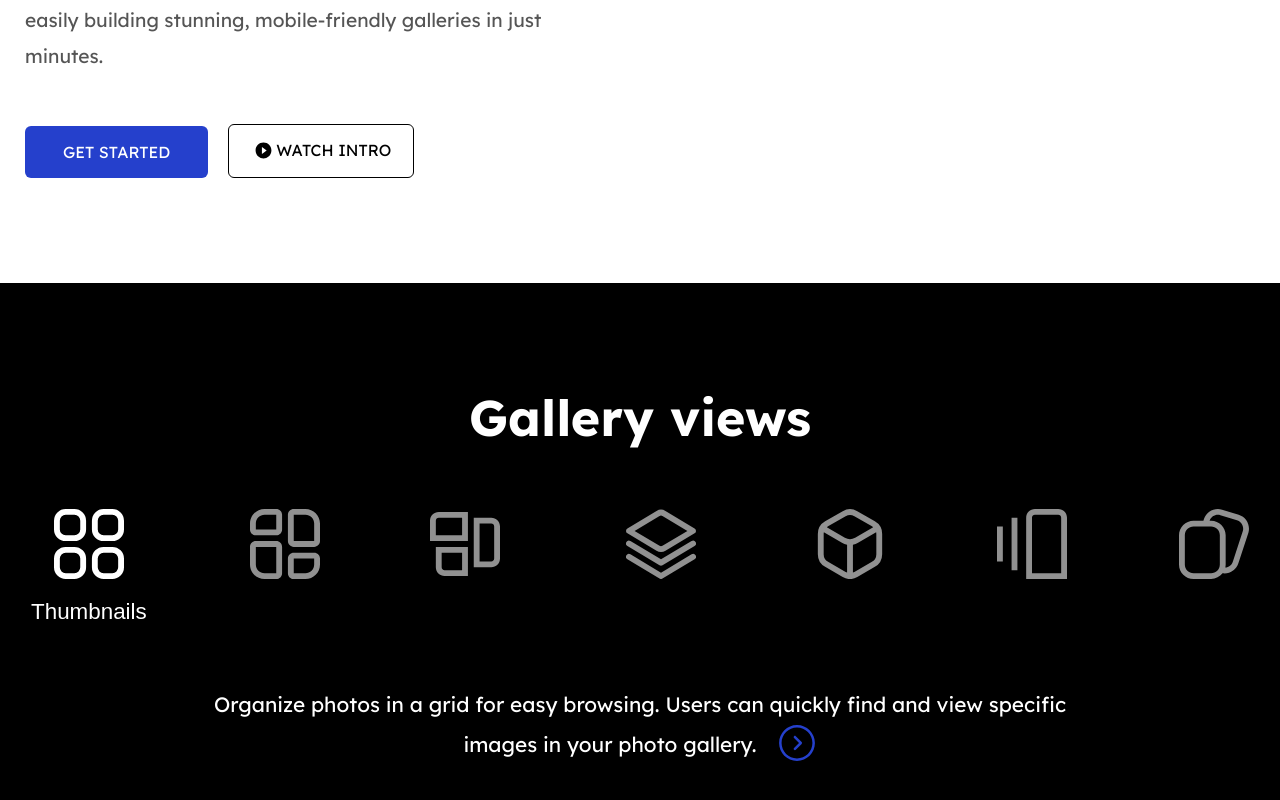
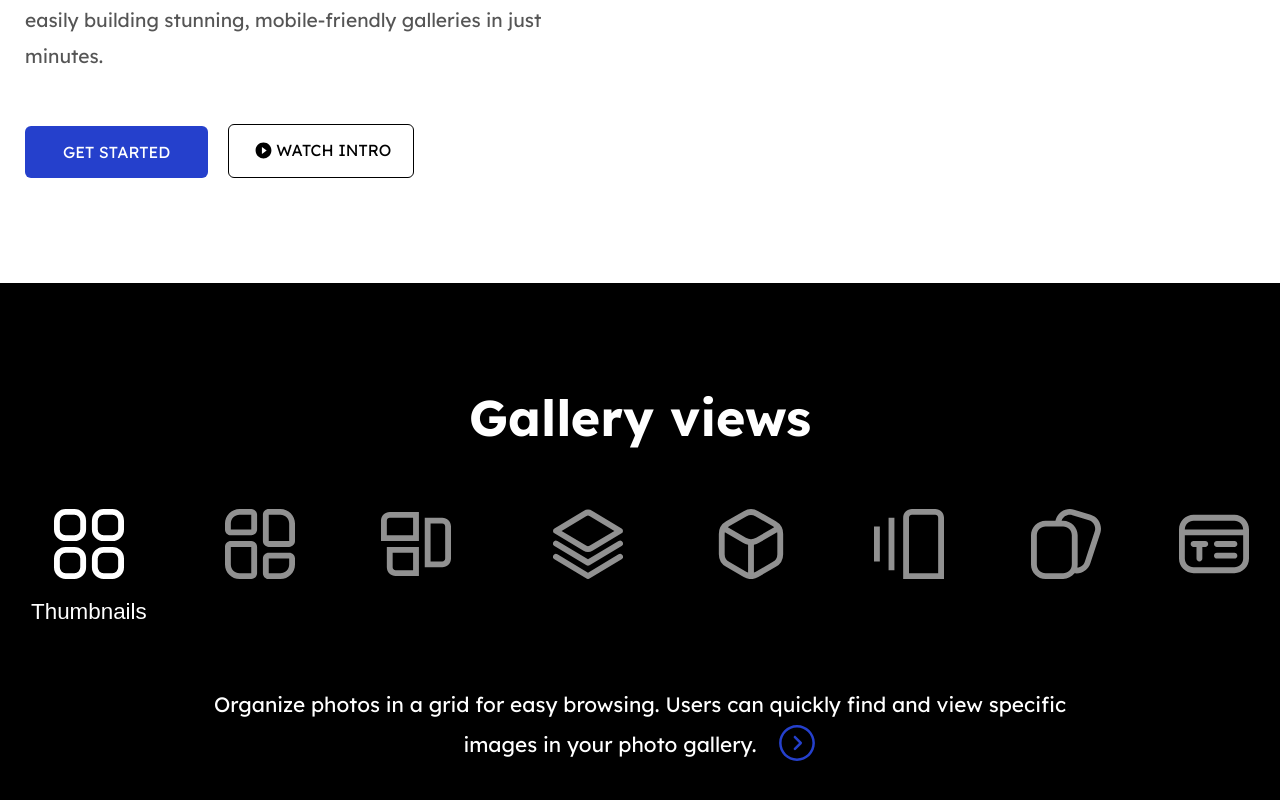
Before and after one commit to GrigorHarutyunian/regallery, a React (Vite) app: page / in a window 1280 px wide. Shown: the part 356-1156 px from the top of the page. Built offline with nearby package versions, Linux system fonts and the light colour scheme; grey boxes are pictures that could not be loaded.

Commit message:
added new Blog view to demo and data-demo

```diff
--- a/src/components/demo/Demo.css
+++ b/src/components/demo/Demo.css
@@ -184,7 +184,7 @@
   .demo_buttons_rows {
     display: flex;
     width: 100%;
-    justify-content: center;
+    justify-content: space-evenly;
     padding: 20px;
     flex-flow: wrap;
     align-items: center;
--- a/src/components/demo/demo-data.tsx
+++ b/src/components/demo/demo-data.tsx
@@ -123,4 +123,18 @@ export const dataDemo = [
     ),
     idView: 708,
   },
+  {
+    id: 8,
+    title: "Blog",
+    description:
+      "Easily pair images or videos with text and clickable buttons to guide your visitors through your brand story, team intro, product highlights, or customer journey.",
+    demoPath: "https://regallery.team/core/blog/",
+    path: (
+      <path
+        fill={"#ffffff91"}
+        d="M19,2H5C2.24,2,0,4.24,0,7v10c0,2.76,2.24,5,5,5h14c2.76,0,5-2.24,5-5V7c0-2.76-2.24-5-5-5ZM5,4h14c1.65,0,3,1.35,3,3H2c0-1.65,1.35-3,3-3Zm14,16H5c-1.65,0-3-1.35-3-3V9H22v8c0,1.65-1.35,3-3,3ZM10,12c0,.55-.45,1-1,1h-1v4c0,.55-.45,1-1,1s-1-.45-1-1v-4h-1c-.55,0-1-.45-1-1s.45-1,1-1h4c.55,0,1,.45,1,1Zm10,0c0,.55-.45,1-1,1h-6c-.55,0-1-.45-1-1s.45-1,1-1h6c.55,0,1,.45,1,1Zm0,4c0,.55-.45,1-1,1h-6c-.55,0-1-.45-1-1s.45-1,1-1h6c.55,0,1,.45,1,1Z"
+      />
+    ),
+    idView: 858,
+  },
 ];
--- a/src/components/views/views-data-subMenu.tsx
+++ b/src/components/views/views-data-subMenu.tsx
@@ -30,6 +30,9 @@ import SlideShowGeneralImg from "../../assets/imgs/views/menu_general_imgs/slide
 import CubelGeneralImg from "../../assets/imgs/views/menu_general_imgs/cube.webp";
 import CarouselGeneralImg from "../../assets/imgs/views/menu_general_imgs/carousel.webp";
 import CardslGeneralImg from "../../assets/imgs/views/menu_general_imgs/cards.webp";
+import BlogGeneralImg from "../../assets/imgs/views/menu_general_imgs/blog.webp";
+import AboutUsTemplate from "../../assets/imgs/views/subViews/blog/AboutUs.webp";
+import TravelBlogTemplate from "../../assets/imgs/views/subViews/blog/TravelBlog.webp";
 export const viewsDataSubMenu = [
   {
     id: 1,
@@ -344,4 +347,34 @@ Ideal for portfolio sites, product galleries, and image-heavy blogs.`,
       },
     ],
   },
+  {
+    id: 8,
+    title: "Blog",
+    imgUrl: BlogGeneralImg,
+    idView: 858,
+    description:
+      "The Blog View in ReGallery lets you showcase images or videos with detailed descriptions and clickable buttons. Perfect for bloggers, eCommerce shop owners, content creators who want to tell a story, highlight products, or guide visitors to take the next step.",
+    svgPath: (
+      <path
+        fill={"#ffffffff"}
+        d="M19,2H5C2.24,2,0,4.24,0,7v10c0,2.76,2.24,5,5,5h14c2.76,0,5-2.24,5-5V7c0-2.76-2.24-5-5-5ZM5,4h14c1.65,0,3,1.35,3,3H2c0-1.65,1.35-3,3-3Zm14,16H5c-1.65,0-3-1.35-3-3V9H22v8c0,1.65-1.35,3-3,3ZM10,12c0,.55-.45,1-1,1h-1v4c0,.55-.45,1-1,1s-1-.45-1-1v-4h-1c-.55,0-1-.45-1-1s.45-1,1-1h4c.55,0,1,.45,1,1Zm10,0c0,.55-.45,1-1,1h-6c-.55,0-1-.45-1-1s.45-1,1-1h6c.55,0,1,.45,1,1Zm0,4c0,.55-.45,1-1,1h-6c-.55,0-1-.45-1-1s.45-1,1-1h6c.55,0,1,.45,1,1Z"
+      />
+    ),
+    subItems: [
+      {
+        title: "About Us template",
+        description:
+          "The About Us template is perfect for introducing your team, sharing your brand journey, or highlighting your mission, this layout helps you connect with your audience visually and meaningfully.",
+        imgUrl: AboutUsTemplate,
+        path: "https://regallery.team/core/reacg/about-us/",
+      },
+      {
+        title: "Travel Blog template",
+        description:
+          "The Travel Blog template is ideal for sharing your adventures, travel tips, and stunning destinations. This layout helps you captivate your audience with immersive visuals and engaging stories that bring your journeys to life.",
+        imgUrl: TravelBlogTemplate,
+        path: "https://regallery.team/core/reacg/travel-blog/",
+      },
+    ],
+  },
 ];
```
